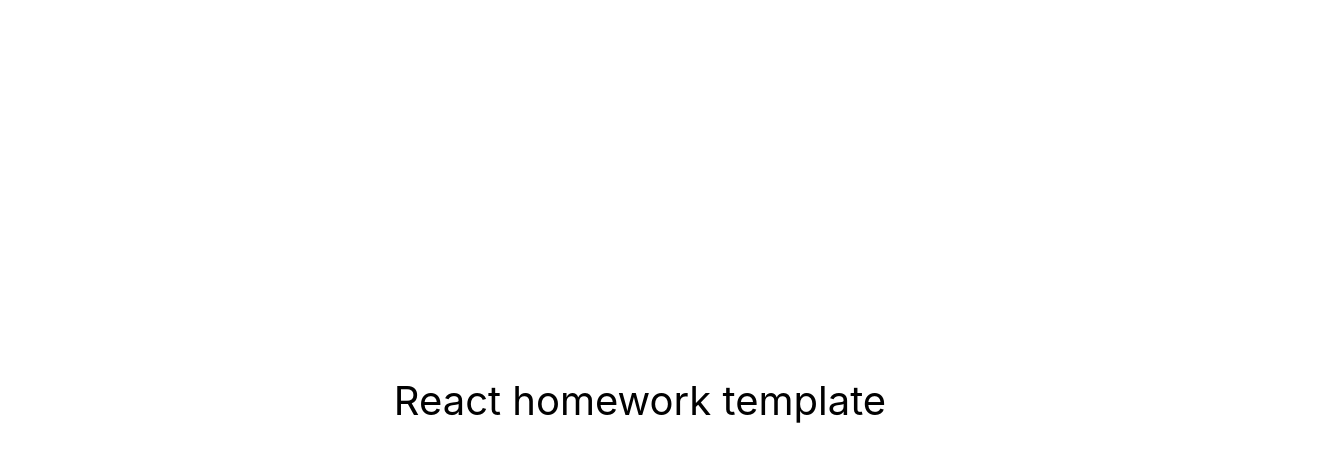
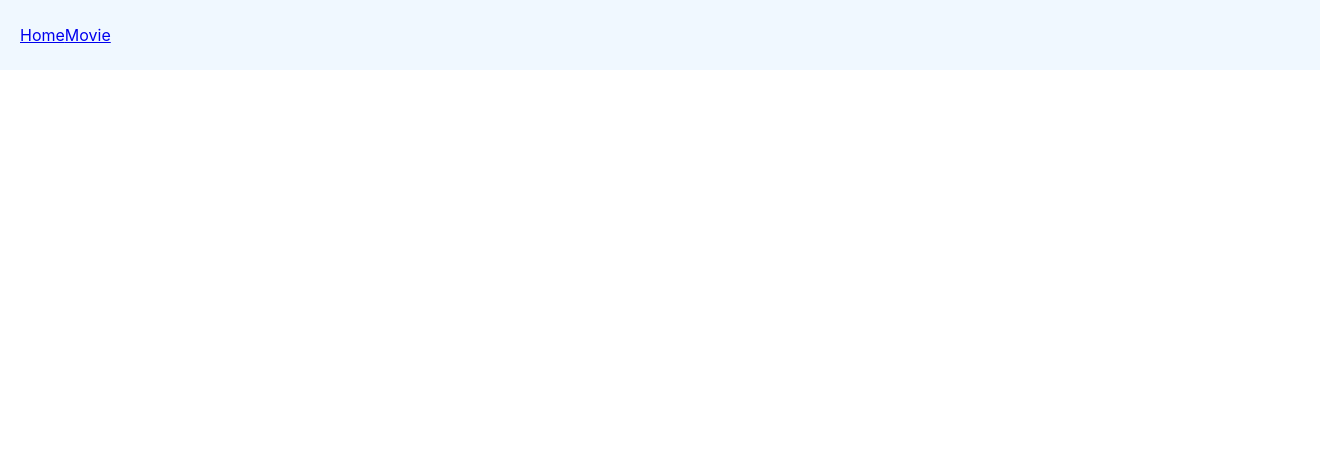
Before and after one commit to Immayou/goit-react-hw-05-movies, a React (Create React App) app: page / in a window 1280 px wide. Shown: the top 462 px of the page, 1320 px wide, since content can reach past the window. Built offline with nearby package versions, Linux system fonts and the light colour scheme.

Commit message:
adding starter files

```diff
--- a/src/components/App.jsx
+++ /dev/null
@@ -1,16 +0,0 @@
-export const App = () => {
-  return (
-    <div
-      style={{
-        height: '100vh',
-        display: 'flex',
-        justifyContent: 'center',
-        alignItems: 'center',
-        fontSize: 40,
-        color: '#010101'
-      }}
-    >
-      React homework template
-    </div>
-  );
-};
--- /dev/null
+++ b/src/components/App/App.jsx
@@ -0,0 +1,15 @@
+import { Wrapper } from "./App.styled";
+import { Header } from './Header/Header'
+
+export const App = () => {
+  return (
+    <Wrapper>
+      <Header>
+        <nav>
+          <a href="/components">Home</a>
+          <a href="/components">Movie</a>
+        </nav>
+      </Header>
+    </Wrapper>
+  );
+};
--- /dev/null
+++ b/src/components/App/App.styled.js
@@ -0,0 +1,7 @@
+import styled from "@emotion/styled";
+
+export const Wrapper = styled.div`
+height: 100%;
+margin: 0 auto;
+background-color: aliceblue;
+`
--- /dev/null
+++ b/src/components/App/Header/Header.jsx
@@ -0,0 +1,9 @@
+import { HeaderBox } from "./Header.styled"
+
+export const Header = ({children}) => {
+ return (
+    <HeaderBox>
+        {children}
+    </HeaderBox>
+ )
+}
--- /dev/null
+++ b/src/components/App/Header/Header.styled.js
@@ -0,0 +1,10 @@
+import styled from "@emotion/styled";
+
+export const HeaderBox = styled.header`
+display: flex;
+align-items: center;
+padding: 0 20px;
+width: 100%;
+min-height: 70px;
+background-color: aliceblue;
+`
--- a/src/index.css
+++ b/src/index.css
@@ -1,6 +1,7 @@
 @import-normalize; /* bring in normalize.css styles */
 
 body {
+  height: 100hv;
   margin: 0;
   font-family: -apple-system, BlinkMacSystemFont, 'Segoe UI', 'Roboto', 'Oxygen',
     'Ubuntu', 'Cantarell', 'Fira Sans', 'Droid Sans', 'Helvetica Neue',
--- a/src/index.js
+++ b/src/index.js
@@ -1,6 +1,6 @@
 import React from 'react';
 import ReactDOM from 'react-dom/client';
-import { App } from 'components/App';
+import { App } from './components/App/App';
 import './index.css';
 
 ReactDOM.createRoot(document.getElementById('root')).render(
```
Also changed, not shown: src/components/friends.json (deleted, +0 -32 lines), src/pages/Home.jsx (added), src/pages/Movies.jsx (added).
